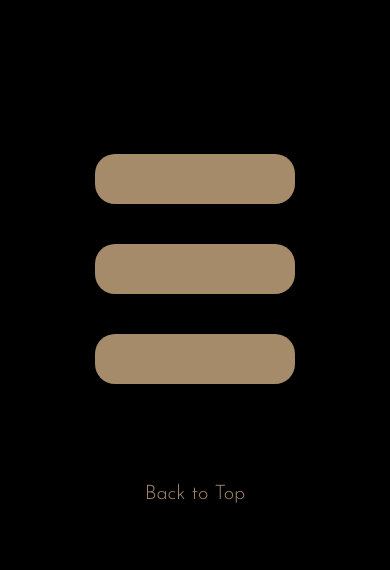
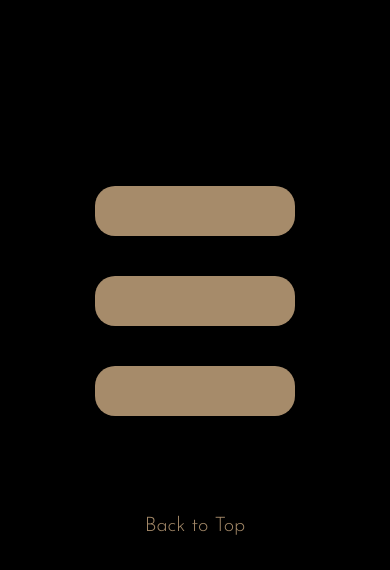
Before and after one commit to EvMad/landing_page, a plain HTML site: page index.html in a window 390 px wide. Drawn offline with Linux system fonts and the light colour scheme.

Commit message:
added media query for icons

```diff
--- a/assets/css/style.css
+++ b/assets/css/style.css
@@ -99,3 +99,14 @@ h2 {
 .back > a {
     color: var(--gold);
 }
+
+
+@media only screen and (max-width: 500px) {
+    .icons {
+        max-width: 70vw;
+    }
+    .topIcon {
+        padding: 10px;
+        font-size: 30px;
+    }
+}
```
